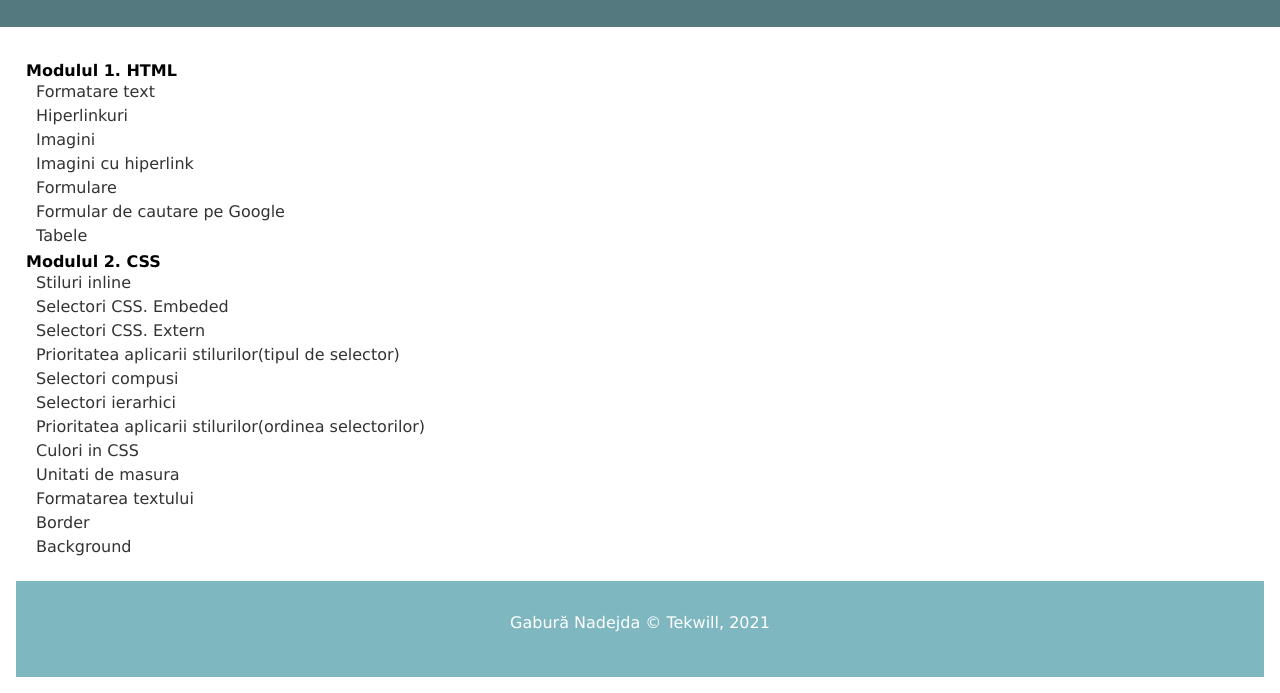
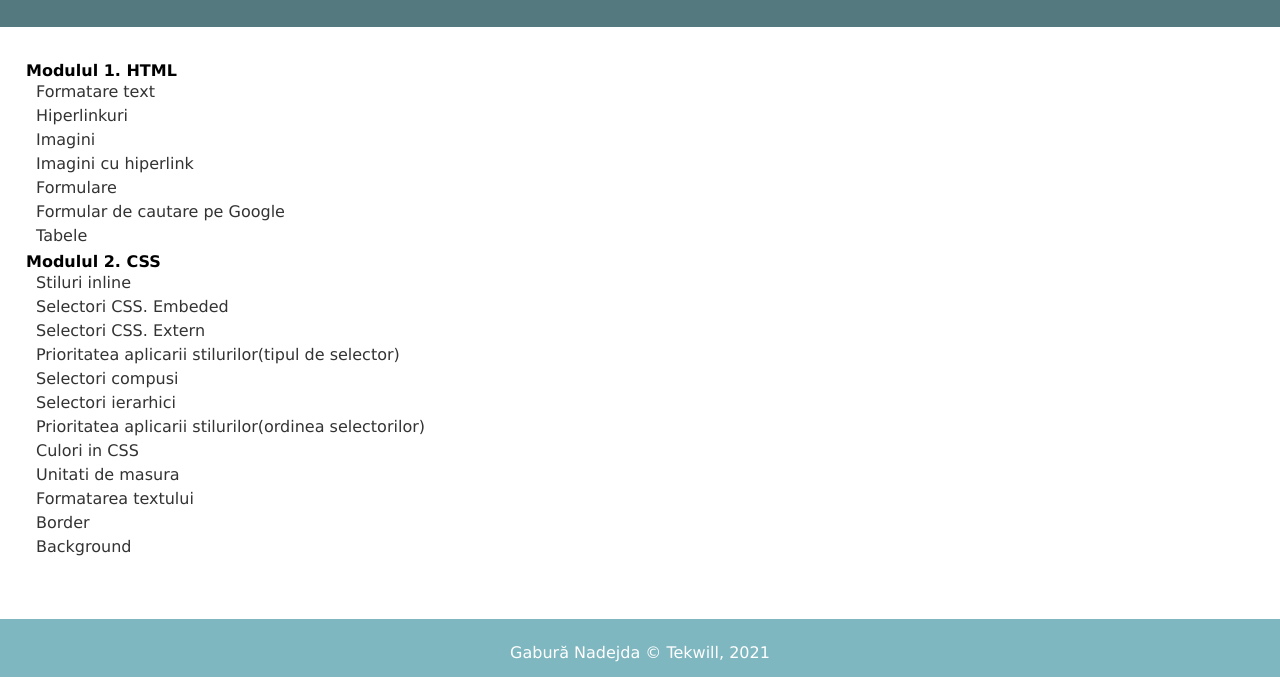
Before and after one commit to Snadini/tekwell-exemple, a plain HTML site: page public/index.html in a window 1280 px wide. Shown: the part 122-815 px from the top of the page. Drawn offline with Linux system fonts and the light colour scheme.

Commit message:
modified index&style

```diff
--- a/public/index.html
+++ b/public/index.html
@@ -9,8 +9,9 @@
 </head>
 <body>
     <header>
-               <h1>Exemple practice <br> Proiectarea si dezvoltarea web</header>
-    </h1>
+               <h1>Exemple practice <br> Proiectarea si dezvoltarea web</h1>
+    </header>
+
     <section>
         <ul>
             <li>
@@ -54,8 +55,9 @@
             </li>
         </ul>
     </nav>
+    </section>
     <footer>
-      Gabură Nadejda &copy; Tekwill, 2021
+     <p>Gabură Nadejda &copy; Tekwill, 2021</p>
     </footer>
 </body>
 </html>
--- a/public/style.css
+++ b/public/style.css
@@ -60,6 +60,10 @@ footer{
     background-color: #7FB7C0;
     color: white;
     text-align: center;
-    height: 4em;
-    padding-top: 2em;
+    height: 50px;
+    padding-top: 8px;
+    position: absolute;
+    bottom: 1px;
+    width: 100%;
+    margin-left: 0px;
 }
```
